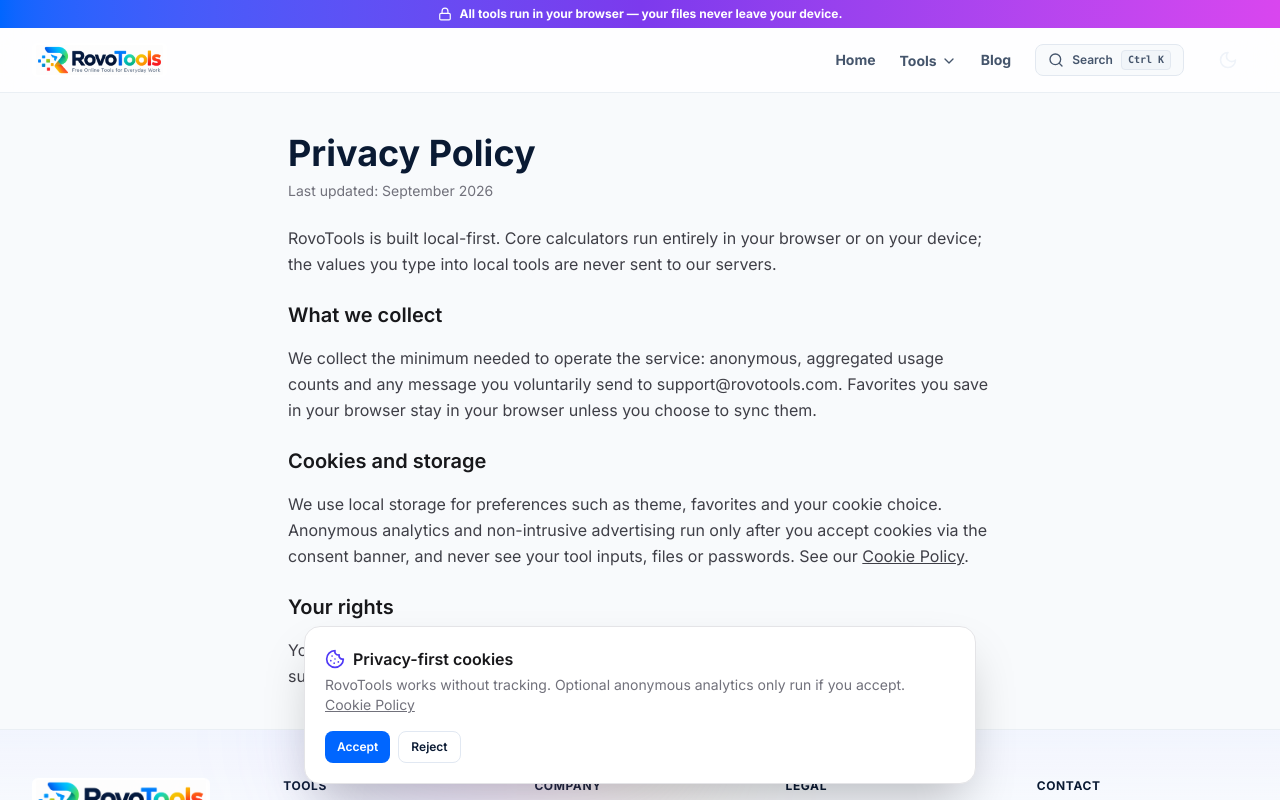
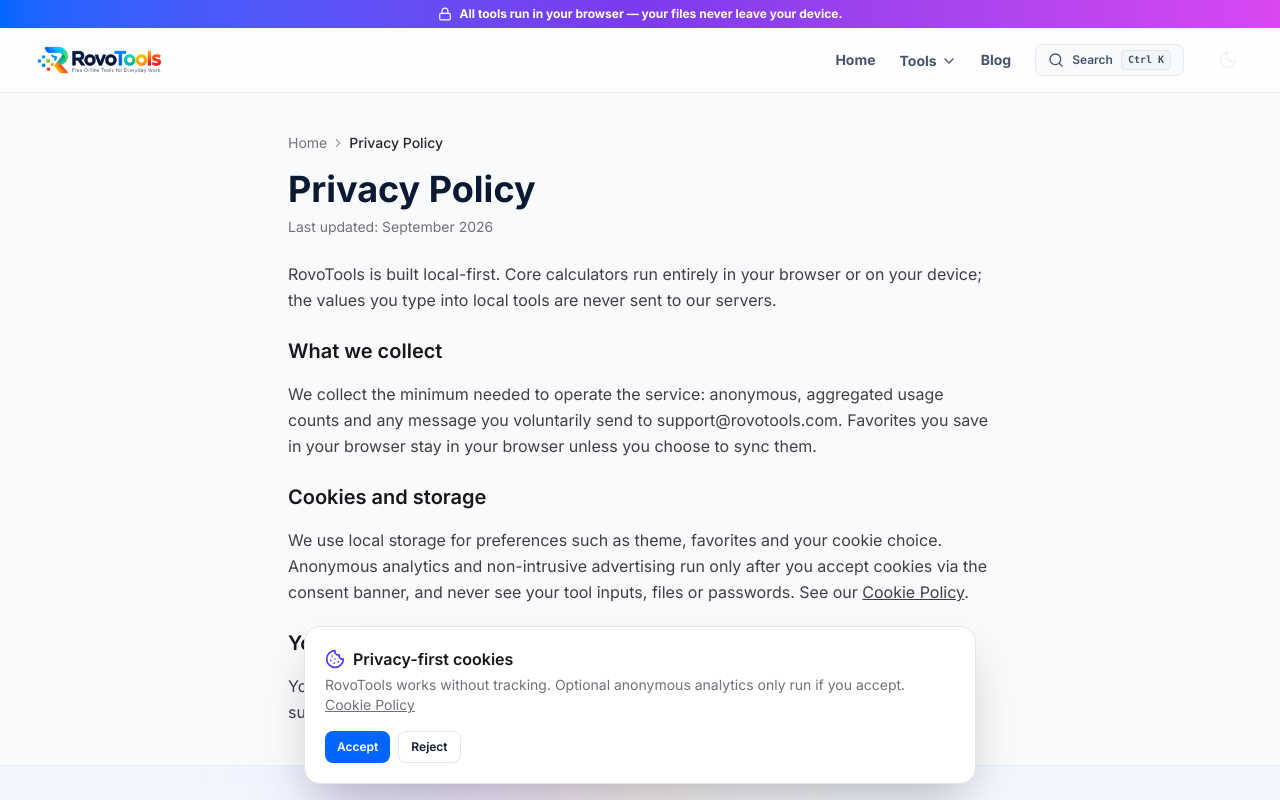
Before and after one commit to rovocorp/rovotools, a Next.js app in the folder apps/web/: page /privacy in a window 1280 px wide. Shown: the top 800 px of the page. Built offline with nearby package versions, Linux system fonts and the light colour scheme.

Commit message:
seo(phase1): sitemap coverage, legal metadata, breadcrumbs, per-tool privacy copy

```diff
--- a/apps/web/src/app/blog/page.tsx
+++ b/apps/web/src/app/blog/page.tsx
@@ -3,6 +3,7 @@
 import { t } from "@rovotools/localization";
 import { WEB_URL } from "@rovotools/config";
 import { BLOG_POSTS } from "@/lib/blog";
+import Breadcrumbs from "@/components/Breadcrumbs";
 import { Badge } from "@/components/ui/badge";
 import { Card, CardContent, CardDescription, CardHeader, CardTitle } from "@/components/ui/card";
 
@@ -21,7 +22,8 @@
 export default function BlogPage(): React.ReactElement {
   return (
     <div className="mx-auto max-w-7xl px-4 py-10 sm:px-6 lg:px-8">
-      <h1 className="text-3xl font-bold sm:text-4xl">{t("en", "navigation.blog")}</h1>
+      <Breadcrumbs crumbs={[{ label: "Home", href: "/" }, { label: t("en", "navigation.blog") }]} />
+      <h1 className="mt-4 text-3xl font-bold sm:text-4xl">{t("en", "navigation.blog")}</h1>
       <p className="mt-2 text-zinc-500">Guides that explain what our tools compute — and why.</p>
       <div className="mt-8 grid gap-4 md:grid-cols-2 lg:grid-cols-3">
         {BLOG_POSTS.map((post) => (
--- a/apps/web/src/app/privacy/page.tsx
+++ b/apps/web/src/app/privacy/page.tsx
@@ -1,16 +1,25 @@
 import type { Metadata } from "next";
-import { BRAND_NAME, SUPPORT_EMAIL } from "@rovotools/config";
+import { BRAND_NAME, SUPPORT_EMAIL, WEB_URL } from "@rovotools/config";
 import { t } from "@rovotools/localization";
+import Breadcrumbs from "@/components/Breadcrumbs";
 
 export const metadata: Metadata = {
   title: t("en", "seo.privacyTitle"),
   description: t("en", "seo.privacyDescription"),
+  alternates: { canonical: "/privacy" },
+  openGraph: {
+    title: t("en", "seo.privacyTitle"),
+    description: t("en", "seo.privacyDescription"),
+    type: "website",
+    url: `${WEB_URL}/privacy`,
+  },
 };
 
 export default function PrivacyPage(): React.ReactElement {
   return (
     <div className="mx-auto max-w-3xl px-4 py-10 sm:px-6 lg:px-8">
-      <h1 className="text-3xl font-bold sm:text-4xl">{t("en", "seo.privacyTitle")}</h1>
+      <Breadcrumbs crumbs={[{ label: "Home", href: "/" }, { label: t("en", "seo.privacyTitle") }]} />
+      <h1 className="mt-4 text-3xl font-bold sm:text-4xl">{t("en", "seo.privacyTitle")}</h1>
       <p className="mt-2 text-sm text-zinc-500">{t("en", "common.lastUpdated")}</p>
       <div className="mt-6 space-y-4 leading-relaxed text-zinc-700 dark:text-zinc-300">
         <p>
--- a/apps/web/src/app/sitemap.ts
+++ b/apps/web/src/app/sitemap.ts
@@ -12,6 +12,12 @@
     { url: WEB_URL, lastModified: now, changeFrequency: "daily", priority: 1 },
     { url: `${WEB_URL}/tools`, lastModified: now, changeFrequency: "daily", priority: 0.9 },
     { url: `${WEB_URL}/blog`, lastModified: now, changeFrequency: "weekly", priority: 0.7 },
+    { url: `${WEB_URL}/about`, lastModified: now, changeFrequency: "monthly", priority: 0.5 },
+    { url: `${WEB_URL}/contact`, lastModified: now, changeFrequency: "yearly", priority: 0.4 },
+    { url: `${WEB_URL}/security`, lastModified: now, changeFrequency: "yearly", priority: 0.4 },
+    { url: `${WEB_URL}/accessibility`, lastModified: now, changeFrequency: "yearly", priority: 0.3 },
+    { url: `${WEB_URL}/cookie-policy`, lastModified: now, changeFrequency: "yearly", priority: 0.3 },
+    { url: `${WEB_URL}/disclaimer`, lastModified: now, changeFrequency: "yearly", priority: 0.3 },
     { url: `${WEB_URL}/privacy`, lastModified: now, changeFrequency: "yearly", priority: 0.3 },
     { url: `${WEB_URL}/terms`, lastModified: now, changeFrequency: "yearly", priority: 0.3 },
   ];
--- a/apps/web/src/app/terms/page.tsx
+++ b/apps/web/src/app/terms/page.tsx
@@ -1,16 +1,25 @@
 import type { Metadata } from "next";
-import { BRAND_NAME, COMPANY_NAME, SUPPORT_EMAIL } from "@rovotools/config";
+import { BRAND_NAME, COMPANY_NAME, SUPPORT_EMAIL, WEB_URL } from "@rovotools/config";
 import { t } from "@rovotools/localization";
+import Breadcrumbs from "@/components/Breadcrumbs";
 
 export const metadata: Metadata = {
   title: t("en", "seo.termsTitle"),
   description: t("en", "seo.termsDescription"),
+  alternates: { canonical: "/terms" },
+  openGraph: {
+    title: t("en", "seo.termsTitle"),
+    description: t("en", "seo.termsDescription"),
+    type: "website",
+    url: `${WEB_URL}/terms`,
+  },
 };
 
 export default function TermsPage(): React.ReactElement {
   return (
     <div className="mx-auto max-w-3xl px-4 py-10 sm:px-6 lg:px-8">
-      <h1 className="text-3xl font-bold sm:text-4xl">{t("en", "seo.termsTitle")}</h1>
+      <Breadcrumbs crumbs={[{ label: "Home", href: "/" }, { label: t("en", "seo.termsTitle") }]} />
+      <h1 className="mt-4 text-3xl font-bold sm:text-4xl">{t("en", "seo.termsTitle")}</h1>
       <p className="mt-2 text-sm text-zinc-500">{t("en", "common.lastUpdated")}</p>
       <div className="mt-6 space-y-4 leading-relaxed text-zinc-700 dark:text-zinc-300">
         <p>
--- a/apps/web/src/app/tools/[toolId]/page.tsx
+++ b/apps/web/src/app/tools/[toolId]/page.tsx
@@ -58,6 +58,7 @@
   const display = getToolDisplay("en", tool);
   const related = registry.related(tool.id, 3);
   const matrix = registry.capabilityMatrix(tool.id);
+  const runsLocally = tool.processingMode === "LOCAL" && !tool.requiresNetwork;
 
   const jsonLd = {
     "@context": "https://schema.org",
@@ -125,10 +126,18 @@
 
       <div className="mt-8 flex items-start gap-2 rounded-xl border border-emerald-200 bg-emerald-50 p-4 text-sm text-emerald-900 dark:border-emerald-900 dark:bg-emerald-950/40 dark:text-emerald-200">
         <WifiOff className="mt-0.5 h-4 w-4 shrink-0" aria-hidden="true" />
-        <p>
-          <strong>🔒 Your file is processed locally in your browser whenever supported.</strong>{" "}
-          This tool runs entirely on your device — nothing you type or upload is sent to a server, logged, or stored.
-        </p>
+        {runsLocally ? (
+          <p>
+            <strong>🔒 Your file is processed locally in your browser whenever supported.</strong>{" "}
+            This tool runs entirely on your device — nothing you type or upload is sent to a server, logged, or stored.
+          </p>
+        ) : (
+          <p>
+            <strong>🔒 Privacy-conscious by design.</strong>{" "}
+            This tool needs an internet connection for part of its work (for example, fetching a public resource).
+            Only the data required for that step leaves your device — nothing is logged or stored, and everything else runs locally.
+          </p>
+        )}
       </div>
 
       <section aria-labelledby="how-to-use-heading" className="mt-12 max-w-3xl">
```
